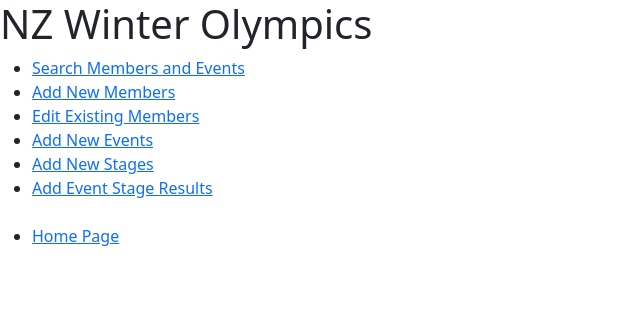
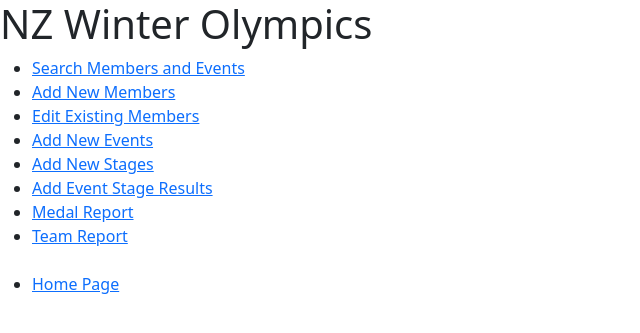
Before and after one commit to nayxie/first-full-stack-nzolympics, a Flask app: page /admin in a window 1280 px wide. Shown: the top 333 px of the page, without its empty margins (0-640 px from the left). Run offline with Flask 3, Linux system fonts and the light colour scheme.

Commit message:
Update adminbase.html

```diff
--- a/nzolywebapp/templates/adminbase.html
+++ b/nzolywebapp/templates/adminbase.html
@@ -16,6 +16,8 @@
                 <li><a href="{{ url_for('addevent') }}">Add New Events</a></li>
                 <li><a href="{{ url_for('displayevents') }}">Add New Stages</a></li>
                 <li><a href="{{ url_for('displaymembers2') }}">Add Event Stage Results</a></li>
+                <li><a href="{{ url_for('reportmedals') }}">Medal Report</a></li>
+                <li><a href="{{ url_for('reportteams') }}">Team Report</a></li>
                 <br>
                 <li><a href="{{ url_for('home') }}">Home Page</a></li>
             </ul>
```
